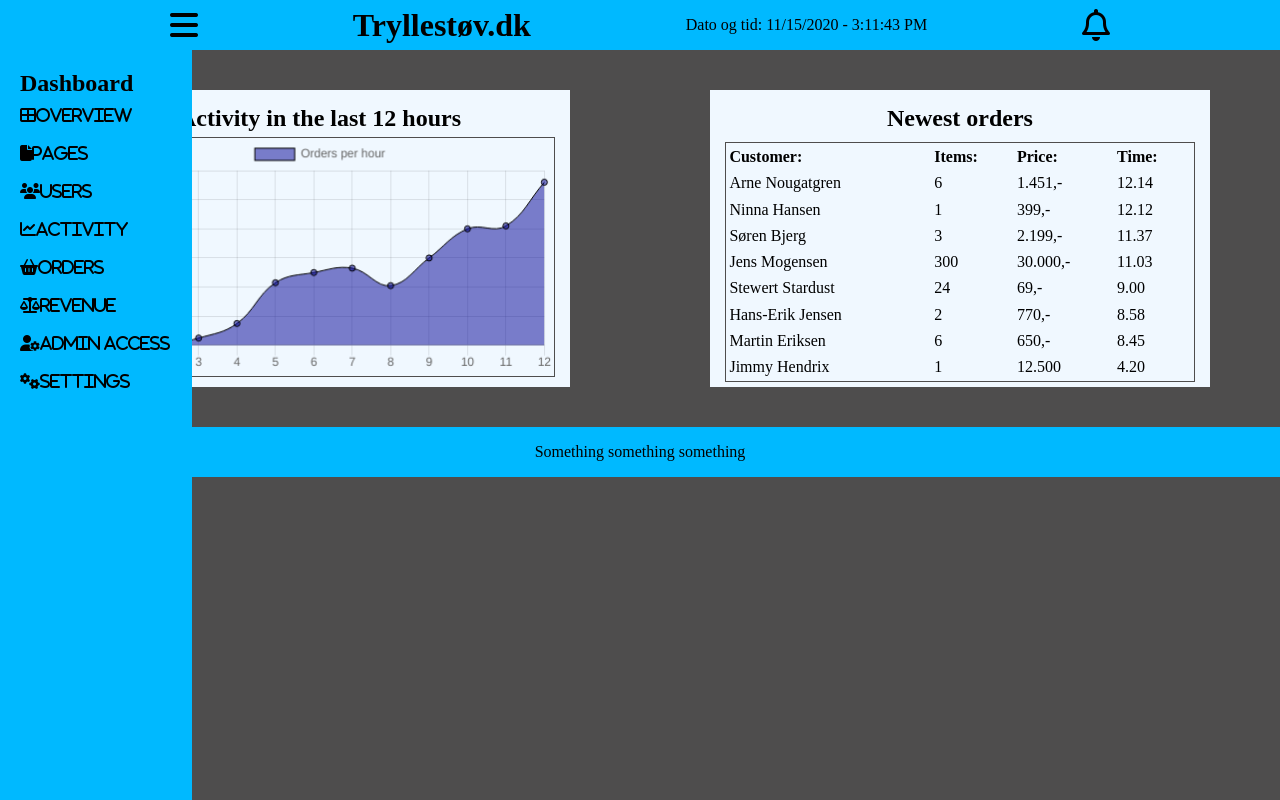
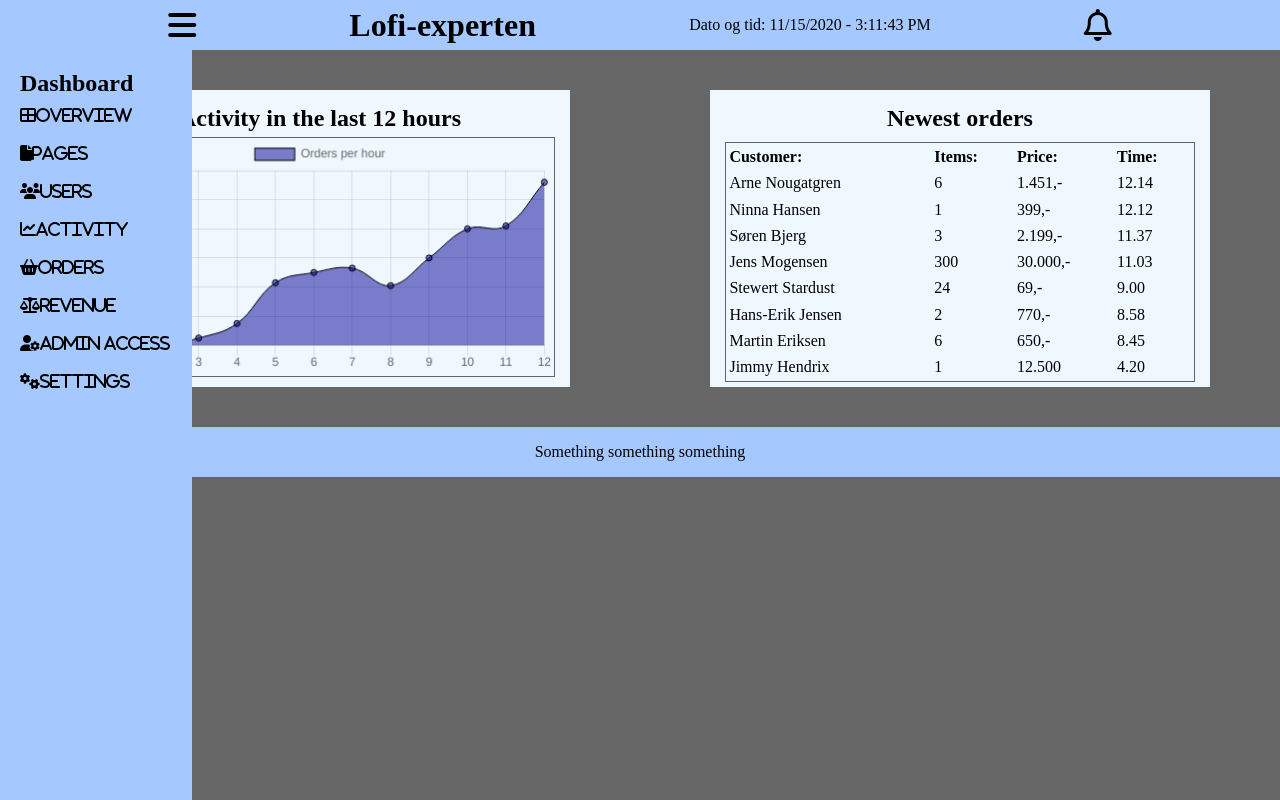
Before and after one commit to slippins/Dashboard, a website: page index.html in a window 1280 px wide. Drawn offline with nearby package versions, Linux system fonts and the light colour scheme.

Commit message:
Forhåbenligt sidste commit, ting er rettet og klar

```diff
--- a/css/_colors.scss
+++ b/css/_colors.scss
@@ -1,3 +1,3 @@
-$primary-color: #4E4D4D;
-$secondary-color: #00B9FF;
+$primary-color: #666666;
+$secondary-color: #A5C9FF;
 $tilecolor: aliceblue;
--- a/css/styles.scss
+++ b/css/styles.scss
@@ -123,9 +123,7 @@ img {
 #newest-orders{
   display: flex;
   table{
-    width: 100%;
-    height: 90%;
-    @include border;
+      @extend #salesChart;
     margin: 5px 0;
     text-align: left;
   }
@@ -159,6 +157,7 @@ img {
     justify-content: space-evenly;
     h1{
       display: block;
+
     }
     #datoTid{
       display: block;
--- a/index.html
+++ b/index.html
@@ -29,7 +29,7 @@
 
     <div class="header">
         <i class="fas fa-bars fa-2x" onclick="myFunction()"></i>
-        <h1>Tryllestøv.dk</h1>
+        <h1>Lofi-experten</h1>
         <div id="datoTid">
             <p>Dato og tid:
                 <span id="dato"></span>
```
Also changed, not shown: css/styles.css, 1 other file.
